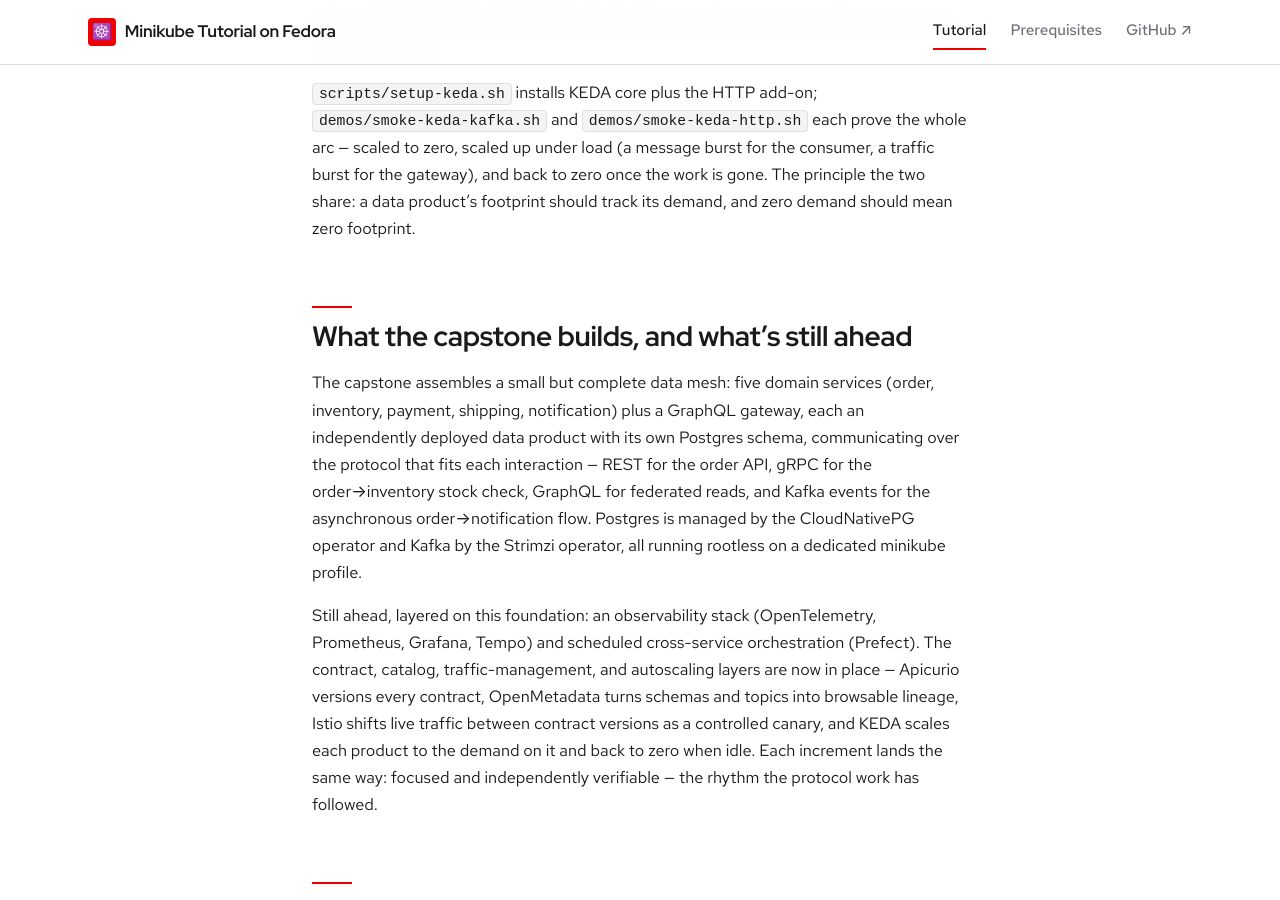
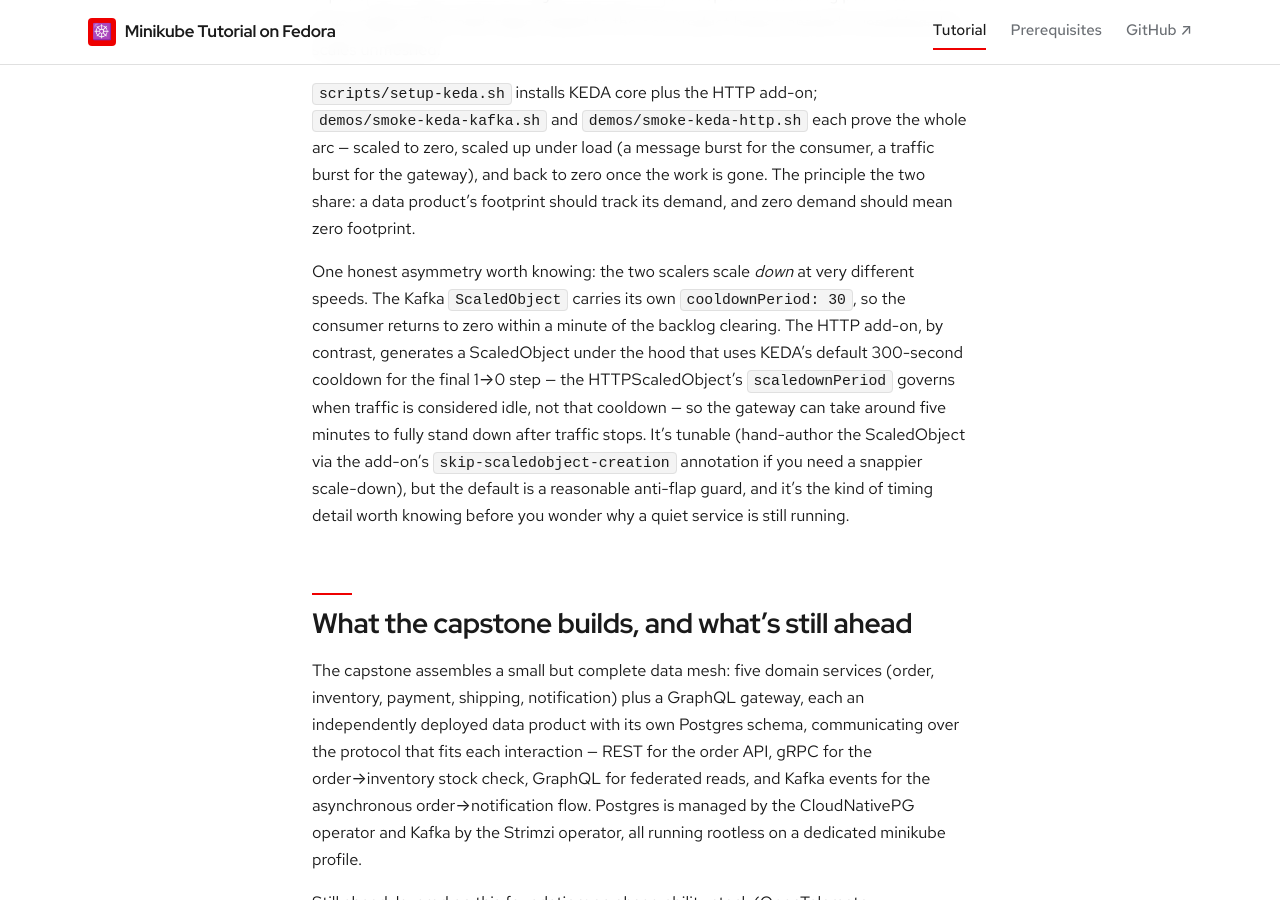
Before and after one commit to patterncatalyst/minikube-on-fedora, a Jekyll site: the page built from _docs/17-capstone.md, in a window 1280 px wide and 900 px high, scrolled down 26143 px. Built offline with Jekyll 4.4.1, drawn with Linux system fonts in a browser that asks for light colours; some web fonts are replaced.

Commit message:
r28.1: 600s budget for HTTP scale-to-zero; document KEDA cooldown asymmetry

```diff
--- a/_docs/17-capstone.md
+++ b/_docs/17-capstone.md
@@ -1016,6 +1016,18 @@
 principle the two share: a data product's footprint should track its demand, and
 zero demand should mean zero footprint.
 
+One honest asymmetry worth knowing: the two scalers scale *down* at very
+different speeds. The Kafka `ScaledObject` carries its own `cooldownPeriod: 30`,
+so the consumer returns to zero within a minute of the backlog clearing. The HTTP
+add-on, by contrast, generates a ScaledObject under the hood that uses KEDA's
+default 300-second cooldown for the final 1→0 step — the HTTPScaledObject's
+`scaledownPeriod` governs when traffic is considered idle, not that cooldown — so
+the gateway can take around five minutes to fully stand down after traffic stops.
+It's tunable (hand-author the ScaledObject via the add-on's
+`skip-scaledobject-creation` annotation if you need a snappier scale-down), but
+the default is a reasonable anti-flap guard, and it's the kind of timing detail
+worth knowing before you wonder why a quiet service is still running.
+
 ## What the capstone builds, and what's still ahead
 
 The capstone assembles a small but complete data mesh: five domain services
```
Also changed, not shown: _plans/reconciliation-plan.md (+14 -1 lines), 1 other file.
